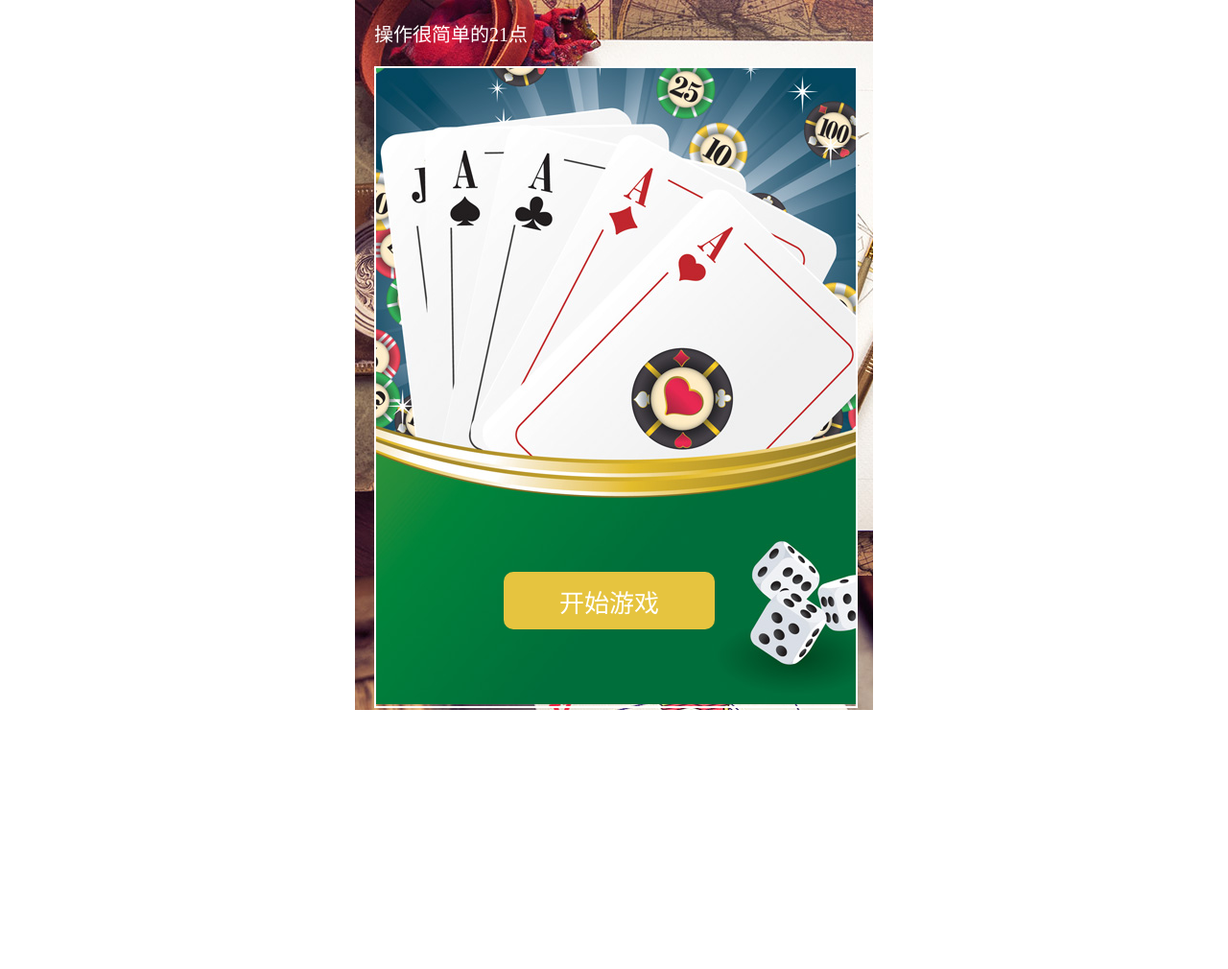
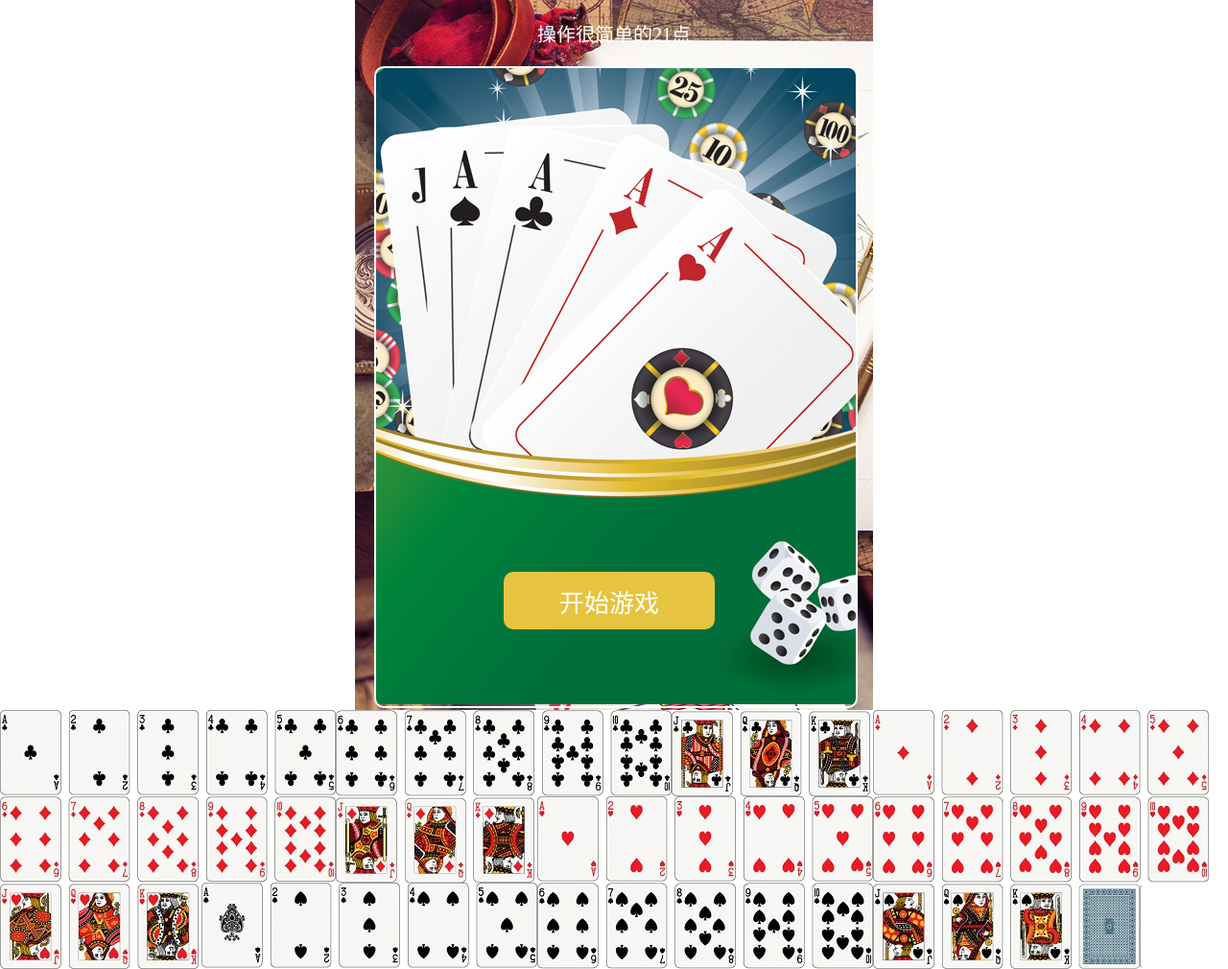
Before and after one commit to GuanyuChen/360star, a plain HTML site: page index.html in a window 1280 px wide. Shown: the whole page at 96% size. Before the commit the page ends 800 px from the top, so only its background shows below. Drawn offline with Linux system fonts and the light colour scheme.

Commit message:
扑克牌实现完毕，下一个功能是随机分牌及比较

```diff
--- a/index.html
+++ b/index.html
@@ -20,17 +20,84 @@
 			<div id="players" class="personal flex">
 				<p>玩家</p>
 				<div class="cards flex"></div>
+				<p>
+					<i></i><span id="over">100</span>
+				</p>
 			</div>
 			<div id="msg">
 				<div id="before" class="flex">
-					<button>下注</button>
-					<p>$</p>
-					<button>发牌</button>
+					<button id="add">下注</button>
+					<p>$<span id="bet">0</span></p>
+					<button id="deal">发牌</button>
 				</div>
 				<div id="after"></div>
 			</div>
 		</div>
 	</div>
+	<!--所有扑克-->
+	<div id="poker">
+		<ul id="club">
+			<li></li>
+			<li></li>
+			<li></li>
+			<li></li>
+			<li></li>
+			<li></li>
+			<li></li>
+			<li></li>
+			<li></li>
+			<li></li>
+			<li></li>
+			<li></li>
+			<li></li>
+		</ul>
+		<ul id="diamond">
+			<li></li>
+			<li></li>
+			<li></li>
+			<li></li>
+			<li></li>
+			<li></li>
+			<li></li>
+			<li></li>
+			<li></li>
+			<li></li>
+			<li></li>
+			<li></li>
+			<li></li>
+		</ul>
+		<ul id="hearts">
+			<li></li>
+			<li></li>
+			<li></li>
+			<li></li>
+			<li></li>
+			<li></li>
+			<li></li>
+			<li></li>
+			<li></li>
+			<li></li>
+			<li></li>
+			<li></li>
+			<li></li>
+		</ul>
+		<ul id="spade">
+			<li></li>
+			<li></li>
+			<li></li>
+			<li></li>
+			<li></li>
+			<li></li>
+			<li></li>
+			<li></li>
+			<li></li>
+			<li></li>
+			<li></li>
+			<li></li>
+			<li></li>
+			<li></li>
+		</ul>
+	</div>
 	<div id="footer"></div>
 </body>
 </html>
--- a/scripts/index.js
+++ b/scripts/index.js
@@ -1,10 +1,72 @@
 window.onload = function(){
-	var start = document.getElementById('start'),
-		game = document.getElementById('game'),
-		but = start.getElementsByTagName('button')[0];
+	var start = document.getElementById('start'),	// 开始游戏页面
+		game = document.getElementById('game'),		// 游戏页面
+		but = start.getElementsByTagName('button')[0],	// 开始游戏按钮
+		add = document.getElementById('add'),	// 下注按钮
+		addCard = document.getElementById('deal'),		// 发牌按钮
+		bet = document.getElementById('bet'),	//下注金额span
+		over = document.getElementById('over'),		//剩余金币span
+		club = document.getElementById('club'),
+		diamond = document.getElementById('diamond'),
+		hearts = document.getElementById('hearts'),
+		spade = document.getElementById('spade'),
+		count = [];		//52张牌加一个牌面
+
+	// 为扑克牌赋牌面
+	poker(club);
+	poker(diamond);
+	poker(hearts);
+	poker(spade);
 
 	but.onclick = function(){
 		start.style.display = 'none';
 		game.style.display = 'block';
 	}
+
+	add.onclick = function(){
+		addBet();
+	}
+
+	addCard.onclick = function(){
+		deal();
+	}
+
+	// 下注
+	function addBet(){
+		var tem = parseInt(bet.innerHTML,10),
+			tem2 = parseInt(over.innerHTML,10);
+		if (tem < 25 && tem2 > 0) {		// 每次下注最大不能超过25 余额不能为负
+			tem += 5;
+			tem2 -= 5;
+			bet.innerHTML = tem;
+			over.innerHTML = tem2;
+		}
+	}
+
+	// 发牌
+	function deal(){
+		if (parseInt(bet.innerHTML,10) > 0) {	// 每一次下注至少为5
+			bet.innerHTML = '0';	// 发牌后赌注归零
+			console.log('发牌啦');
+			console.log(count);
+
+		}
+	}
+
+	// 通过js修改background-position值
+	function poker(obj){
+		var tem = obj.getElementsByTagName('li');
+		for (var i=0;i<tem.length;i++) {
+			if (i < 5) {
+				tem[i].style.backgroundPosition = -70*i+'px 0px';
+			} else if (i < 10) {
+				tem[i].style.backgroundPosition = -70*(i-5)+'px 183px';
+			} else if (i < 13) {
+				tem[i].style.backgroundPosition = -70*(i-10)+'px 90px';
+			} else if (i == 13) {
+				tem[i].style.backgroundPosition = -282+'px 90px';
+			}
+			count.push(tem[i]);
+		}
+	}
 }
--- a/styles/index.css
+++ b/styles/index.css
@@ -8,11 +8,20 @@ button{
 	color:#fff;
 	font-size:20px;
 }
+p{
+	font-size:20px;
+	color:rgb(230, 196, 63);
+	text-align: center;
+}
+ul{
+	list-style:none;
+}
 /*牌桌区域，即游戏主区域*/
 .table{
 	margin-top:20px;
 	width:100%;
 	height:95%;
+	border-radius:10px;
 	border:2px solid #fff;
 }
 /*毛玻璃效果*/
@@ -26,19 +35,14 @@ button{
 	margin:0 auto;
 	border:1px solid #fff;
 }
-.personal p{
-	font-size:20px;
-	color:rgb(230, 196, 63);
-	text-align: center;
-}
 /*flex布局*/
 .flex{
 	display:flex;
-	justify-content:space-around;
-	align-items:center;
+	justify-content:flex-start;
+	align-items:flex-start;
 }
 .cards{
-	width:90%;
+	width:70%;
 	height:80%;
 }
 /*内容div*/
@@ -81,6 +85,22 @@ button{
 	position:relative;
 	top:210px;
 }
+#makers>p,#players>p{
+	width:60px;
+	height:32px;
+	padding-top:10px;
+}
+#players>p:last-child{
+	width:120px;
+	font-size:30px;
+	color:rgb(255, 255, 1);
+}
+#players>p>i{
+	display:inline-block;
+	width:30px;
+	height:30px;
+	background: url('../images/iconfont-jinbi.png');
+}
 #msg{
 	position:relative;
 	top:-50px;
@@ -90,3 +110,30 @@ button{
 	height:40px;
 	border-radius:5px;
 }
+#msg #before{
+	justify-content:space-around;
+}
+#msg #before p{
+	font-size:30px;
+	line-height:40px;
+}
+
+#poker ul li{
+	display:inline-block;
+	float:left;
+	width:70px;
+	height:90px;
+	border-radius:3px;
+}
+#poker ul#club li{
+	background-image:url('../images/club2.jpg');
+}
+#poker ul#diamond li{
+	background-image:url('../images/diamond2.jpg');
+}
+#poker ul#hearts li{
+	background-image:url('../images/hearts2.jpg');
+}
+#poker ul#spade li{
+	background-image:url('../images/spade2.jpg');
+}
```
Also changed, not shown: images/club2.jpg (added), images/diamond2.jpg (added), images/hearts2.jpg (added), images/iconfont-chouma.png (added), images/iconfont-jinbi.png (added), images/iconfont-zhongchou.png (added), images/spade2.jpg (added), images/start3.jpg (added), images/start4.jpg (added).
